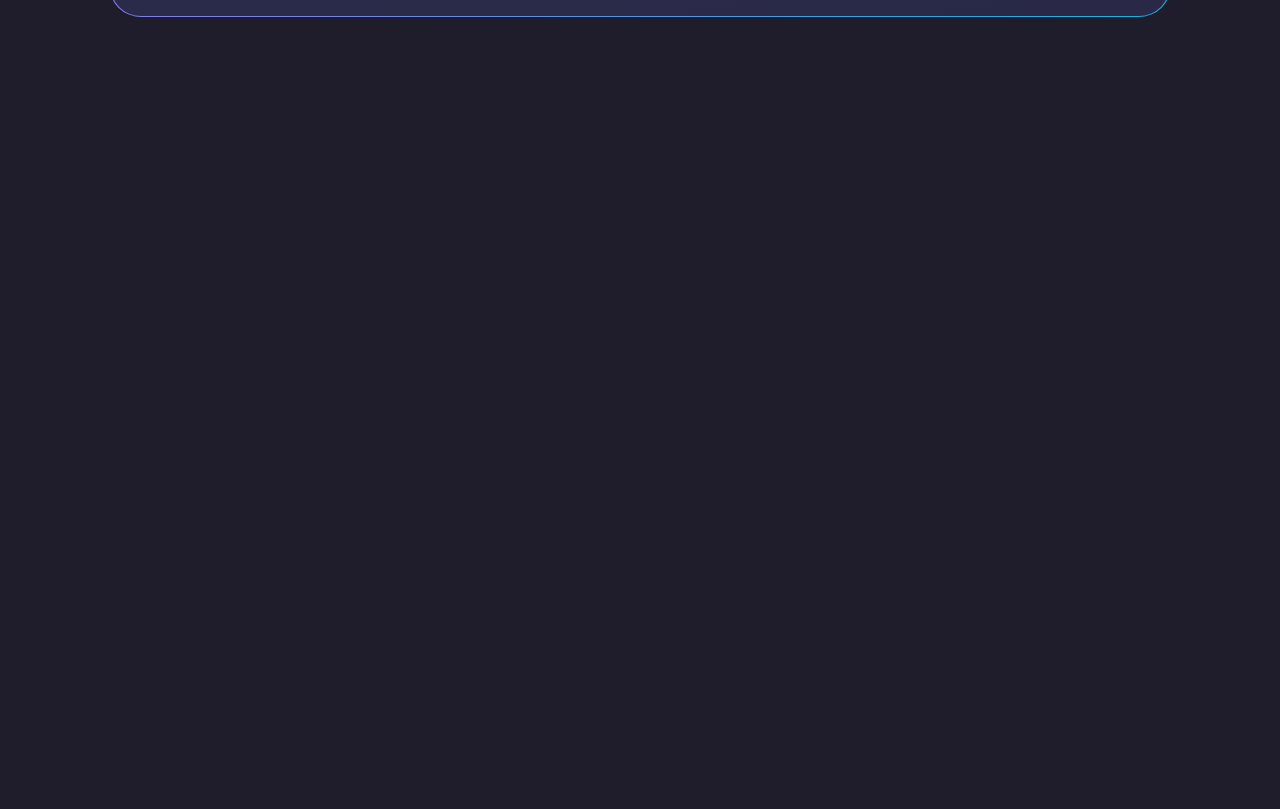
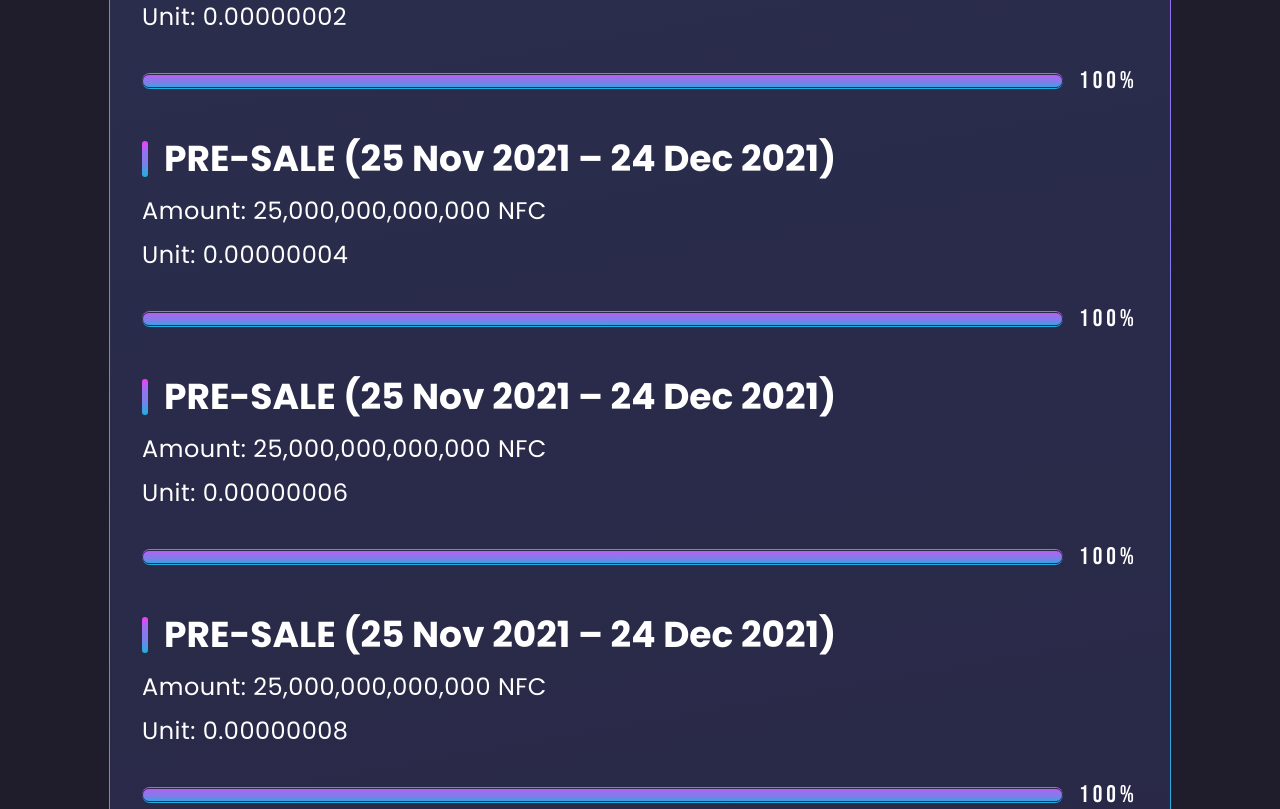
Before and after one commit to juvelist/nfc, a website: page index.html in a window 1280 px wide. Shown: the part 1741-2550 px from the top of the page. Before the commit the page ends 1978 px from the top, so only its background shows below. Drawn offline with Linux system fonts and the light colour scheme.

Commit message:
timeline section

```diff
--- a/index.html
+++ b/index.html
@@ -117,7 +117,49 @@
         </div>
         <button type="button" class="buy__btn-buy"><span data-translate="Buy NFC">Buy NFC</span></button>
         <button type="button" class="buy__btn-add" data-translate="Add NFC to NFC">Add NFC to NFC</button>
+      </section>
+    </div>
 
+<!--    timeline-->
+    <div class="timeline">
+      <section class="timeline__container container card">
+        <h2 class="timeline__title h-2" data-translate="Timeline">Timeline</h2>
+        <div class="timeline__item">
+          <p class="timeline__item_date"><span data-translate="PRE-SALE">PRE-SALE</span> (25 Nov 2021 – 24 Dec 2021)</p>
+          <p class="timeline__item_desc"><span data-translate="Amount:">Amount:</span> 25,000,000,000,000 NFC</p>
+          <p class="timeline__item_desc"><span data-translate="Unit:">Unit:</span> 0.00000002</p>
+          <div class="timeline__item_percent-wrap">
+            <div class="timeline__item_line"></div>
+            <div class="timeline__item_percent">100%</div>
+          </div>
+        </div>
+        <div class="timeline__item">
+          <p class="timeline__item_date"><span data-translate="PRE-SALE">PRE-SALE</span> (25 Nov 2021 – 24 Dec 2021)</p>
+          <p class="timeline__item_desc"><span data-translate="Amount:">Amount:</span> 25,000,000,000,000 NFC</p>
+          <p class="timeline__item_desc"><span data-translate="Unit:">Unit:</span> 0.00000004</p>
+          <div class="timeline__item_percent-wrap">
+            <div class="timeline__item_line"></div>
+            <div class="timeline__item_percent">100%</div>
+          </div>
+        </div>
+        <div class="timeline__item">
+          <p class="timeline__item_date"><span data-translate="PRE-SALE">PRE-SALE</span> (25 Nov 2021 – 24 Dec 2021)</p>
+          <p class="timeline__item_desc"><span data-translate="Amount:">Amount:</span> 25,000,000,000,000 NFC</p>
+          <p class="timeline__item_desc"><span data-translate="Unit:">Unit:</span> 0.00000006</p>
+          <div class="timeline__item_percent-wrap">
+            <div class="timeline__item_line"></div>
+            <div class="timeline__item_percent">100%</div>
+          </div>
+        </div>
+        <div class="timeline__item">
+          <p class="timeline__item_date"><span data-translate="PRE-SALE">PRE-SALE</span> (25 Nov 2021 – 24 Dec 2021)</p>
+          <p class="timeline__item_desc"><span data-translate="Amount:">Amount:</span> 25,000,000,000,000 NFC</p>
+          <p class="timeline__item_desc"><span data-translate="Unit:">Unit:</span> 0.00000008</p>
+          <div class="timeline__item_percent-wrap">
+            <div class="timeline__item_line"></div>
+            <div class="timeline__item_percent">100%</div>
+          </div>
+        </div>
       </section>
     </div>
 
@@ -140,10 +182,10 @@
 
 <!--lang-->
   <div class="lang" >
-    <p class="lang__selected" id="lang">En</p>
+    <p class="lang__selected" id="lang">en</p>
     <ul class="lang__list">
-      <li class="lang__item">En</li>
-      <li class="lang__item">Es</li>
+      <li class="lang__item">en</li>
+      <li class="lang__item">es</li>
     </ul>
   </div>
 
--- a/js/script.js
+++ b/js/script.js
@@ -49,7 +49,9 @@ $(document).ready(function(){
     if (dictionary.hasOwnProperty(language)) {
       set_lang(dictionary[language]);
     }
-    $("#lang").removeClass('active');
+    $("#lang")
+        .html(language)
+        .removeClass('active');
   });
 
   // Set initial language to English
--- a/sass/_style.scss
+++ b/sass/_style.scss
@@ -17,7 +17,6 @@ main {
   margin-right: auto;
   max-width: 90%;
   width: 1062px;
-  //outline: 1px solid lightskyblue; //
 }
 
 .card {
@@ -46,6 +45,7 @@ main {
     font: 400 24px/1.5 'Poppins', sans-serif;
     position: relative;
     padding-right: 14px;
+    text-transform: capitalize;
     &:before {
       bottom: 30%;
       background: no-repeat center/contain url('../img/arrow_icon.svg');
@@ -76,6 +76,7 @@ main {
   &__item {
     font: 400 20px/1.5 'Poppins', sans-serif;
     opacity: .7;
+    text-transform: capitalize;
   }
 }
 
@@ -137,6 +138,67 @@ main {
   &__desc {
     font: 700 16px/1.5 'Poppins', sans-serif;
     transition: opacity .3s ease;
+  }
+}
+
+// timeline
+.timeline {
+  &__container {
+    margin-bottom: 120px;
+  }
+  &__title {
+    margin-bottom: 36px;
+  }
+  &__item {
+    margin-bottom: 42px;
+    &_date {
+      font: 700 36px/36px 'Poppins', sans-serif;
+      margin-bottom: 16px;
+      &:before {
+        background: linear-gradient(169deg, $gradientColor1 1.7%, $gradientColor2 27.1%, $gradientColor3 61.3%, $gradientColor4 99.5%) border-box;
+        border-radius: 4px;
+        content: '';
+        display: inline-block;
+        height: 36px;
+        margin-right: 16px;
+        vertical-align: bottom;
+        width: 6px;
+      }
+    }
+    &_desc {
+      letter-spacing: .5px;
+      margin-bottom: 8px;
+    }
+    &_percent-wrap {
+      align-items: center;
+      display: flex;
+      justify-content: space-between;
+      margin-top: 28px;
+    }
+    &_line {
+      background: linear-gradient(180deg, $gradientColor1 1.7%, $gradientColor2 27.1%, $gradientColor3 61.3%, $gradientColor4 99.5%) border-box;
+      border: 1px solid transparent;
+      border-radius: 32px;
+      height: 16px;
+      position: relative;
+      flex-grow: 1;
+      &:before {
+        background-color: transparent;
+        border-radius: 32px;
+        border: 1px solid #2A2B4A;
+        bottom: 0;
+        content: '';
+        left: -1px;
+        position: absolute;
+        right: -1px;
+        top: 0;
+      }
+    }
+    &_percent {
+      font: 400 24px/1.5 'Bebas Neue', cursive;
+      letter-spacing: 4px;
+      margin-left: 16px;
+    }
   }
 }
 
```
Also changed, not shown: css/app.css.
